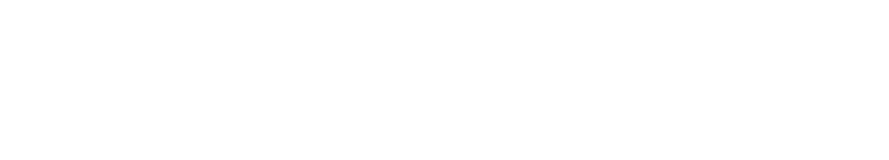
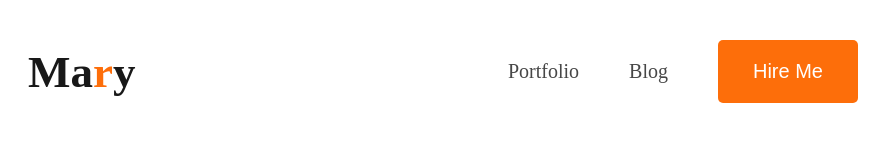
Before and after one commit to RafikulIslamHriday/developer-portfolio-b8, a plain HTML site: page index.html in a window 1280 px wide. Shown: the whole page, without its empty margins (172-1061 px from the left). Drawn offline with Linux system fonts and the light colour scheme.

Commit message:
navber added

```diff
--- a/index.html
+++ b/index.html
@@ -7,7 +7,16 @@
     <link rel="stylesheet" href="style.css">
 </head>
 <body>
-<header></header>
+<header class="header">
+    <nav class="navber">
+        <h3 class="nav-title">Ma<span class="text-primary">r</span>y</h3>
+        <ul class="nav-link">
+            <li><a href="#">Portfolio</a></li>
+            <li><a href="#">Blog</a></li>
+            <li><button class="btn-primary">Hire Me</button></li>
+        </ul>
+    </nav>
+</header>
 
 <main></main>
 
--- a/style.css
+++ b/style.css
@@ -0,0 +1,47 @@
+* {
+  margin: 0;
+  padding: 0;
+}
+.text-primary{
+    color: #FD6E0A;
+}
+.btn-primary{
+    color: white;
+    padding: 20px 35px;
+    border: none;
+    border-radius: 5px;
+    font-size: 20px;
+    background: #FD6E0A;
+
+}
+
+/* navber style */
+.navber {
+  display: flex;
+  justify-content: space-between;
+  align-items: center;
+  padding: 40px 200px;
+}
+.nav-title {
+  font-size: 45px;
+  font-weight: 800;
+  color: #181818;
+}
+.nav-link{
+    display: flex;
+    justify-content: space-around;
+    align-items: center;
+
+}
+.nav-link li {
+
+    margin-right: 50px;
+    list-style: none;
+
+}
+.nav-link a{
+    text-decoration: none;
+    color: #474747;
+    font-size: 20px;
+    font-weight: 400;
+}
```
